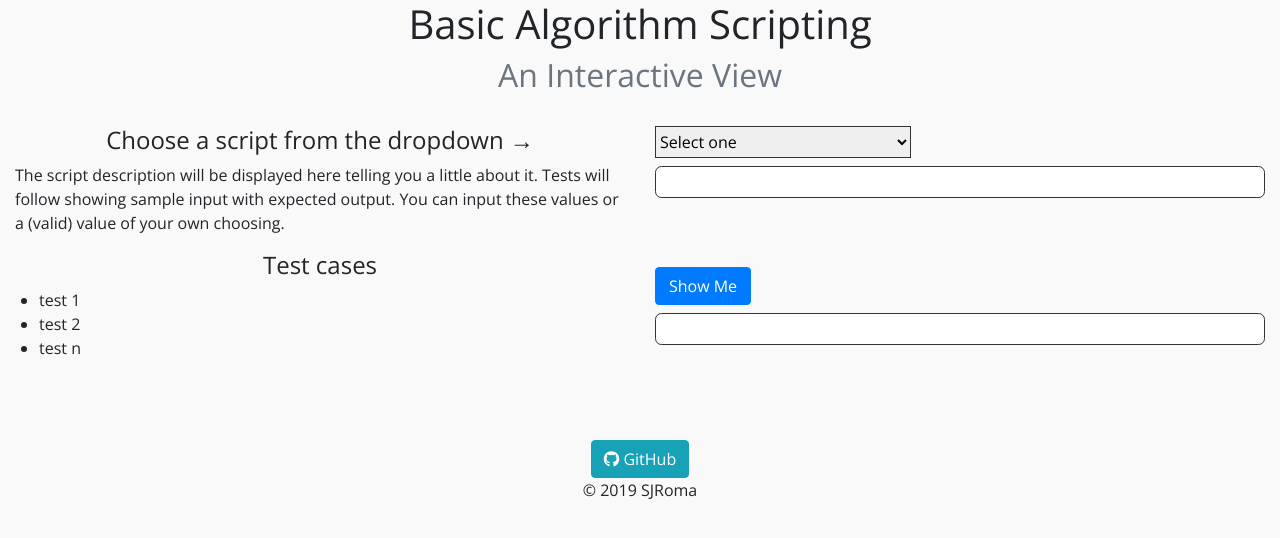
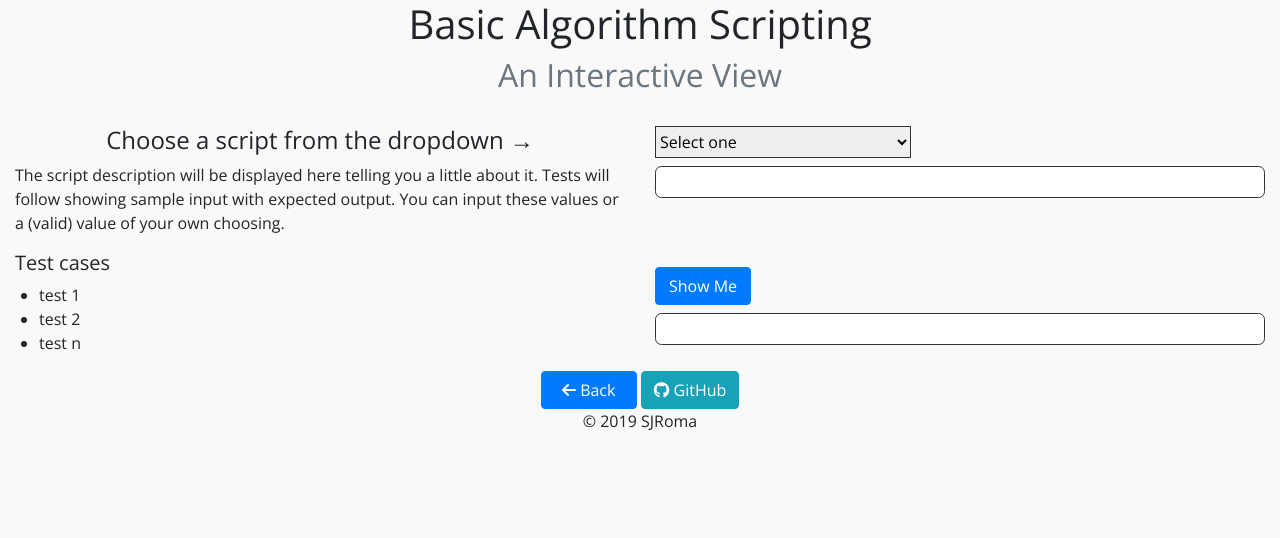
Before and after one commit to sjroma/fccJavaScript, a plain HTML site: page interactiveBasicAS.html in a window 1280 px wide. Drawn offline with nearby package versions, Linux system fonts and the light colour scheme.

Commit message:
refactor page to be full view height with footer at bottom, add back button as page now opens in same tab

```diff
--- a/interactiveBasicAS.html
+++ b/interactiveBasicAS.html
@@ -8,14 +8,16 @@
 
   <link href="https://fonts.googleapis.com/css?family=Open+Sans:400,400i,700,700i&display=swap" rel="stylesheet">
   <link href="https://stackpath.bootstrapcdn.com/bootstrap/4.3.1/css/bootstrap.min.css" rel="stylesheet" integrity="sha384-ggOyR0iXCbMQv3Xipma34MD+dH/1fQ784/j6cY/iJTQUOhcWr7x9JvoRxT2MZw1T" crossorigin="anonymous">
-  <script src="https://use.fontawesome.com/f3e446f627.js"></script>
+  <script src="https://kit.fontawesome.com/40c7c66cc0.js"></script>
   <link rel="stylesheet" href="styles/interactiveBasicAS.css">
   <style>
   </style>
 </head>
 
 <body>
-  <div class="container-fluid">
+  <div class="container-fluid" id="page-container">
+
+    <div id="content-wrap">
 
       <h1 class="text-center">Basic Algorithm Scripting</h1>
       <h2 class="text-muted text-center">An Interactive View</h2>
@@ -25,7 +27,7 @@
           <div id="test-describe">
             <h4 id="descTitle" class="text-center">Choose a script from the dropdown &rarr;</h4>
             <p id="descText">The script description will be displayed here telling you a little about it. Tests will follow showing sample input with expected output. You can input these values or a (valid) value of your own choosing.</p>
-          <h4 id="testsTitle" class="text-center">Test cases</h4>
+            <h5 id="testsTitle">Test cases</h5>
             <ul id="descTests">
               <li>test 1</li>
               <li>test 2</li>
@@ -77,11 +79,13 @@
           </div>
         </div>
       </div>
+    </div>
 
-    <footer class="text-center">
-      <a class="btn btn-info" href="https://github.com/sjroma/fccJavaScript" target="_blank"><i class="fa fa-github" aria-hidden="true"></i> GitHub</a>
+    <div class="text-center" id="footer">
+      <a class="btn btn-primary" href="index.html"><i class="fas fa-arrow-left" aria-hidden="true"></i> Back</a>
+      <a class="btn btn-info" href="https://github.com/sjroma/fccJavaScript" target="_blank"><i class="fab fa-github" aria-hidden="true"></i> GitHub</a>
       <p class="copy">&copy; 2019 SJRoma</p>
-    </footer>
+    </div>
 
   </div>
 
```
Lines whose indentation alone changed are shown as unchanged.
